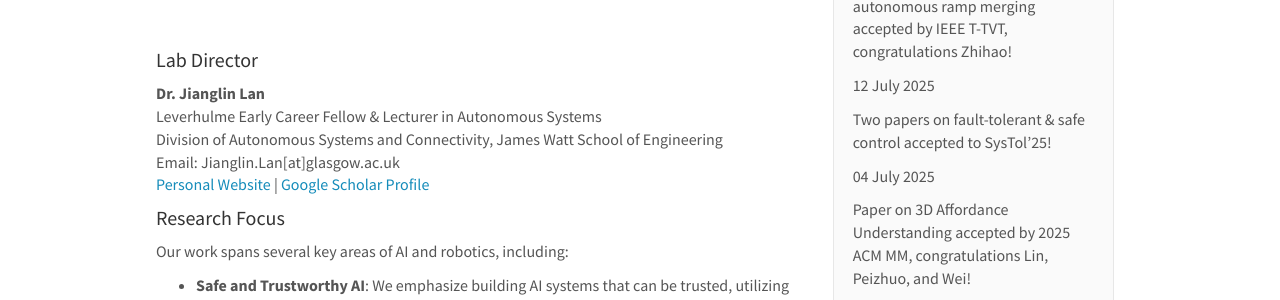
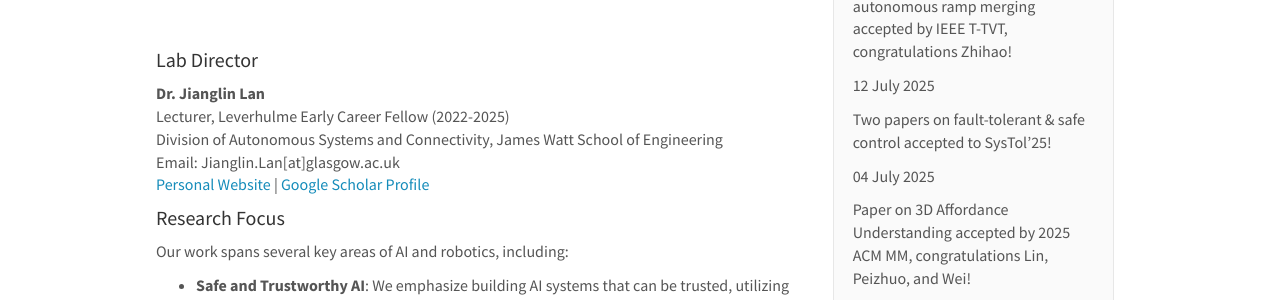
Before and after one commit to AIR-Lan/AIR-Lab, a Jekyll site: the page built from _pages/home.md, in a window 1280 px wide and 900 px high, scrolled down 500 px. Shown: the part 154-454 px from the top of the window. Built offline with Jekyll 4.4.1, drawn with Linux system fonts in a browser that asks for light colours; nearby versions of some CDN libraries.

Commit message:
Update home.md

```diff
--- a/_pages/home.md
+++ b/_pages/home.md
@@ -18,6 +18,7 @@ Our mission is to advance AI and robotics by creating intelligent, secure, and e
         <li data-target="#carousel" data-slide-to="4"></li>
         <li data-target="#carousel" data-slide-to="5"></li>
         <li data-target="#carousel" data-slide-to="6"></li>
+        <li data-target="#carousel" data-slide-to="7"></li>
     </ol>
 
     <!-- Items -->
@@ -40,6 +41,9 @@ Our mission is to advance AI and robotics by creating intelligent, secure, and e
         <div class="item">
             <img src="{{ site.url }}{{ site.baseurl }}/images/slider7001400/unitree2.png" alt="Slide 6" />
         </div>
+        <div class="item">
+            <img src="{{ site.url }}{{ site.baseurl }}/images/slider7001400/ACMMM.jpeg" alt="Slide 7" />
+        </div>
     </div>
   <a class="left carousel-control" href="#carousel" role="button" data-slide="prev">
     <span class="glyphicon glyphicon-chevron-left" aria-hidden="true"></span>
@@ -53,7 +57,7 @@ Our mission is to advance AI and robotics by creating intelligent, secure, and e
 
 #### Lab Director
 **Dr. Jianglin Lan**
-Leverhulme Early Career Fellow & Lecturer in Autonomous Systems
+Lecturer, Leverhulme Early Career Fellow (2022-2025)
 Division of Autonomous Systems and Connectivity, James Watt School of Engineering
 Email: Jianglin.Lan[at]glasgow.ac.uk
 [Personal Website](https://www.gla.ac.uk/schools/engineering/staff/jianglinlan/) | [Google Scholar Profile](https://scholar.google.com/citations?user=Z7kvat4AAAAJ&hl=en&oi=ao)
```
